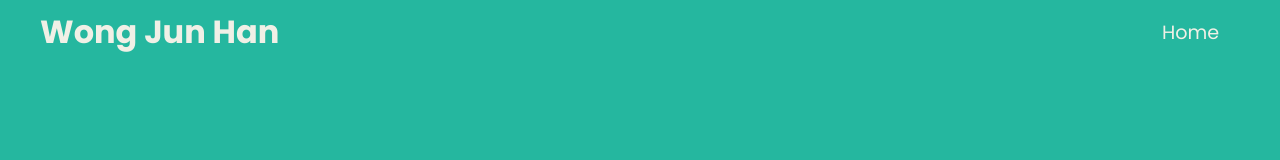
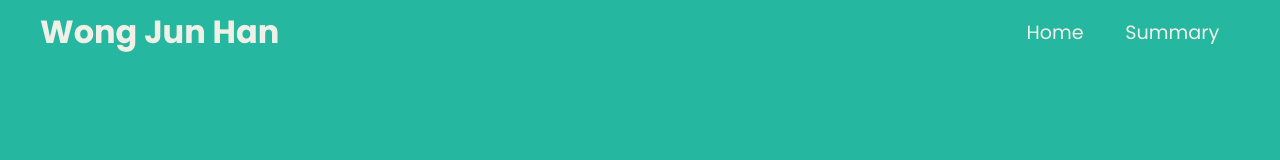
Before and after one commit to PotatoPirate8/HTML-CSS-Website-, a plain HTML site: page more.html in a window 1280 px wide. Shown: the top 160 px of the page. Drawn offline with Linux system fonts and the light colour scheme; a web font is replaced by a local one.

Commit message:
Update more.html

```diff
--- a/more.html
+++ b/more.html
@@ -17,6 +17,7 @@
           </div>
           <ul class="menu-items">
             <li><a href="index.html">Home</a></li>
+            <li><a href="summary.html">Summary</a></li>
           </ul>
         </div>
       </nav>
```
